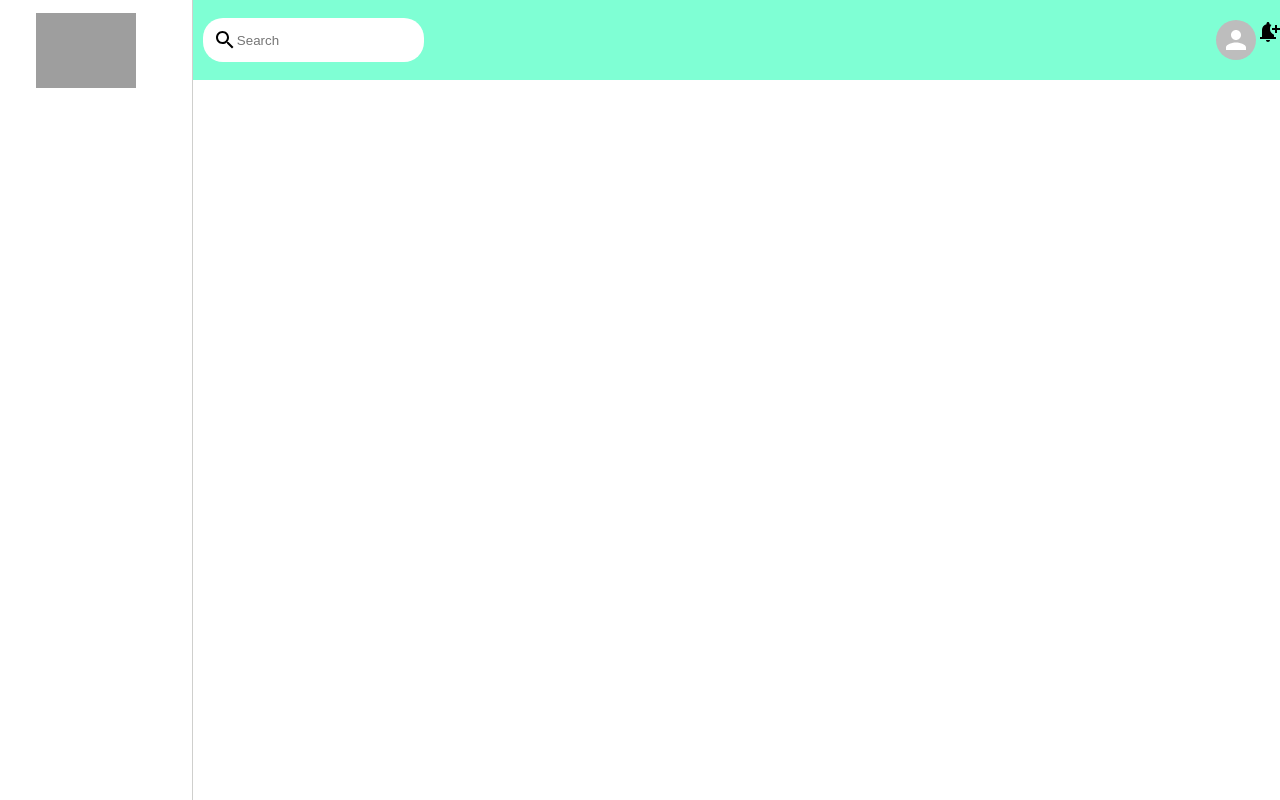
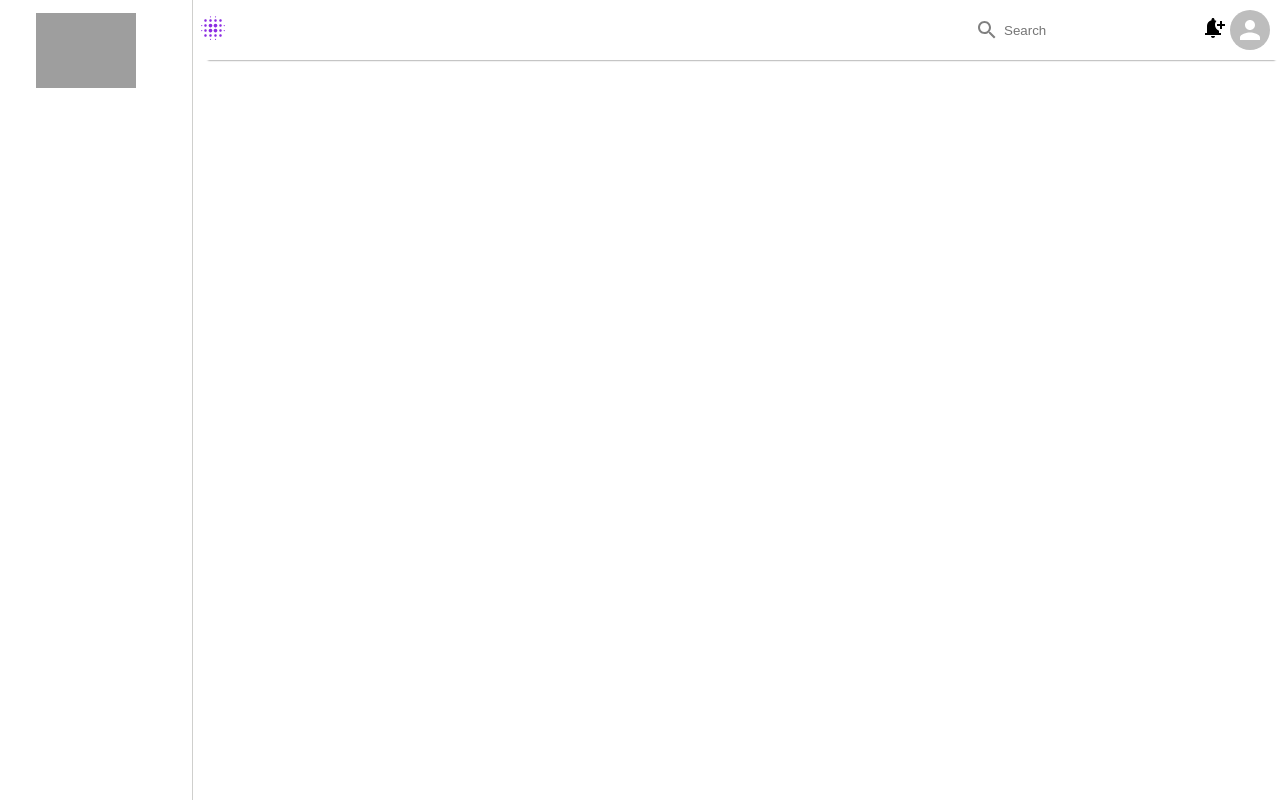
Before and after one commit to NnajiChimuanya/cashback, a React (Create React App) app: page / in a window 1280 px wide. Built offline with nearby package versions, Linux system fonts and the light colour scheme; grey boxes are pictures that could not be loaded.

Commit message:
Made changes

```diff
--- a/src/components/header/Header.js
+++ b/src/components/header/Header.js
@@ -1,22 +1,29 @@
 import "./header.css";
 import React from "react";
-import { Search, NotificationAdd } from "@mui/icons-material";
+import { Search, NotificationAdd, BlurOn } from "@mui/icons-material";
 import { Avatar } from "@mui/material";
 
 const Header = () => {
   return (
     <div className="header">
-      <div className="search">
-        <div className="search-container">
-          <Search />
-
-          <input type="text" placeholder="Search" />
-        </div>
+      <div>
+        <BlurOn className="blur-on" />
       </div>
 
       <div className="actions">
-        <Avatar />
-        <NotificationAdd />
+        <div className="search">
+          <div className="search-container">
+            <Search className="search-icon" />
+
+            <input type="text" placeholder="Search" />
+          </div>
+        </div>
+        <div>
+          <NotificationAdd />
+        </div>
+        <div>
+          <Avatar className="avatar" />
+        </div>
       </div>
     </div>
   );
--- a/src/components/header/header.css
+++ b/src/components/header/header.css
@@ -1,32 +1,59 @@
 .header {
-    height: 80px;
-    background-color: aquamarine;
+    height: 60px;
+    background-color: white;
     display: flex;
     align-items: center;
     justify-content: space-between;
+    /* -webkit-box-shadow : 5px 5px 23px -20px rgba(0, 0, 0, 0.70); */
+    box-shadow: 5px 10px 2px -10px rgba(0, 0, 0, 0.70);
 }
 
 
+.blur-on {
+    margin-left: 5px;
+    color: blueviolet;
+    font-size: 30px !important;
+}
 
 .search {
     margin-left: 10px;
 }
 
 .search-container {
-    background-color: white;
+
    display: flex;
    align-items: center;
     padding: 10px;
     border-radius: 20px;
+    color: white;
+}
+
+.search-container > .search-icon {
+    color: gray;
+    padding: 0 5px;
+
 }
 
 .search-container > input {
     background: none;
     border: none;
     outline-width: 0px;
+    color: white;
 }
 
 
 .actions {
     display: flex;
+    align-items: center;
+
 }
+
+.actions div {
+    margin-right: 5px;
+}
+
+
+
+.avatar {
+    font-size: 30px;
+}
```
